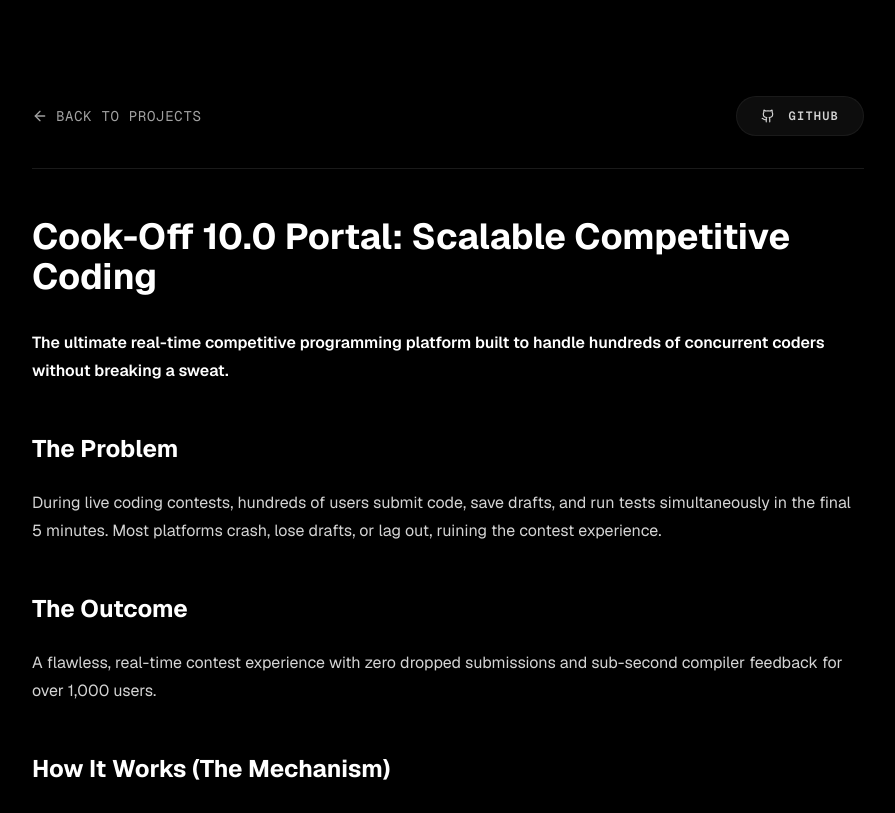
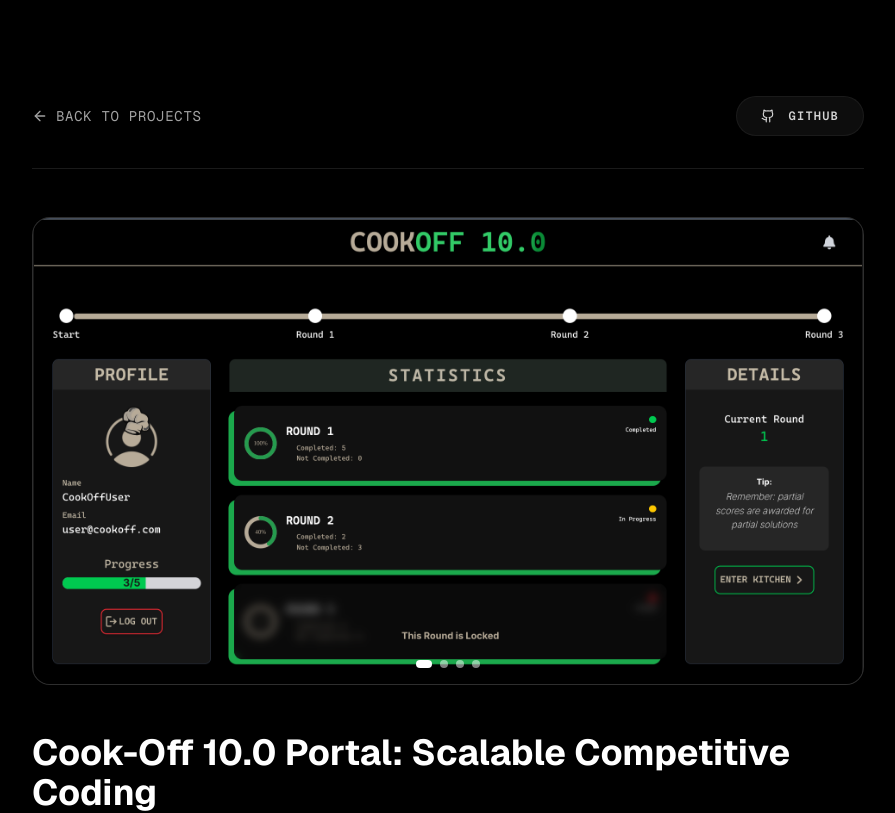
Before and after one commit to ShouryaUpadhyaya/personalWebsite, a Next.js app: page /projects/cookoff in a window 1280 px wide. Shown: the top 813 px of the page, without its empty margins (192-1087 px from the left). Built offline with nearby package versions, Linux system fonts and the light colour scheme.

Commit message:
feat: add image slideshow to dynamic project pages

```diff
--- a/app/projects/[slug]/page.tsx
+++ b/app/projects/[slug]/page.tsx
@@ -8,6 +8,7 @@ import Link from "next/link";
 import { ArrowLeft, ExternalLink } from "lucide-react";
 import { Github } from "@/components/icons";
 import { Button } from "@/components/ui/button";
+import { Slideshow } from "@/components/projects/slideshow";
 import Image from "next/image";
 
 interface PageProps {
@@ -31,6 +32,23 @@ export default async function ProjectPage({ params }: PageProps) {
     content = fs.readFileSync(filePath, "utf-8");
   } catch (error) {
     content = "Failed to load project details.";
+  }
+
+  // Get project images for slideshow
+  let images: string[] = [];
+  try {
+    // If slug is cookoff, use cookoff-portal-10.0 directory
+    const imageDirName = slug === "cookoff" ? "cookoff-portal-10.0" : slug;
+    const imagesDir = path.join(process.cwd(), "public", "projects", imageDirName);
+
+    if (fs.existsSync(imagesDir)) {
+      const files = fs.readdirSync(imagesDir);
+      images = files
+        .filter(file => /\.(png|jpe?g|webp)$/i.test(file))
+        .map(file => `/projects/${imageDirName}/${file}`);
+    }
+  } catch (error) {
+    console.error("Failed to load project images", error);
   }
 
   return (
@@ -62,6 +80,10 @@ export default async function ProjectPage({ params }: PageProps) {
             )}
           </div>
         </div>
+
+        {images.length > 0 && (
+          <Slideshow images={images} />
+        )}
 
         <div className="prose prose-invert prose-neutral max-w-none
           prose-img:rounded-2xl prose-img:border prose-img:border-white/10 prose-img:shadow-2xl
--- /dev/null
+++ b/components/projects/slideshow.tsx
@@ -0,0 +1,68 @@
+"use client";
+
+import { useState } from "react";
+import Image from "next/image";
+import { ChevronLeft, ChevronRight } from "lucide-react";
+
+interface SlideshowProps {
+  images: string[];
+}
+
+export function Slideshow({ images }: SlideshowProps) {
+  const [currentIndex, setCurrentIndex] = useState(0);
+
+  if (!images || images.length === 0) return null;
+
+  const handleNext = () => {
+    setCurrentIndex((prev) => (prev + 1) % images.length);
+  };
+
+  const handlePrev = () => {
+    setCurrentIndex((prev) => (prev - 1 + images.length) % images.length);
+  };
+
+  return (
+    <div className="relative w-full aspect-video rounded-2xl overflow-hidden border border-white/10 shadow-2xl mb-12 group bg-neutral-900">
+      <Image
+        src={images[currentIndex]}
+        alt={`Project Screenshot ${currentIndex + 1}`}
+        fill
+        className="object-contain"
+        priority
+      />
+
+      {images.length > 1 && (
+        <>
+          <button
+            onClick={handlePrev}
+            className="absolute left-4 top-1/2 -translate-y-1/2 p-2 rounded-full bg-black/50 text-white opacity-0 group-hover:opacity-100 transition-opacity hover:bg-black/80 backdrop-blur-sm"
+            aria-label="Previous image"
+          >
+            <ChevronLeft className="w-6 h-6" />
+          </button>
+
+          <button
+            onClick={handleNext}
+            className="absolute right-4 top-1/2 -translate-y-1/2 p-2 rounded-full bg-black/50 text-white opacity-0 group-hover:opacity-100 transition-opacity hover:bg-black/80 backdrop-blur-sm"
+            aria-label="Next image"
+          >
+            <ChevronRight className="w-6 h-6" />
+          </button>
+
+          <div className="absolute bottom-4 left-1/2 -translate-x-1/2 flex gap-2">
+            {images.map((_, idx) => (
+              <button
+                key={idx}
+                onClick={() => setCurrentIndex(idx)}
+                className={`w-2 h-2 rounded-full transition-all ${
+                  idx === currentIndex ? "bg-white w-4" : "bg-white/50 hover:bg-white/80"
+                }`}
+                aria-label={`Go to slide ${idx + 1}`}
+              />
+            ))}
+          </div>
+        </>
+      )}
+    </div>
+  );
+}
```
